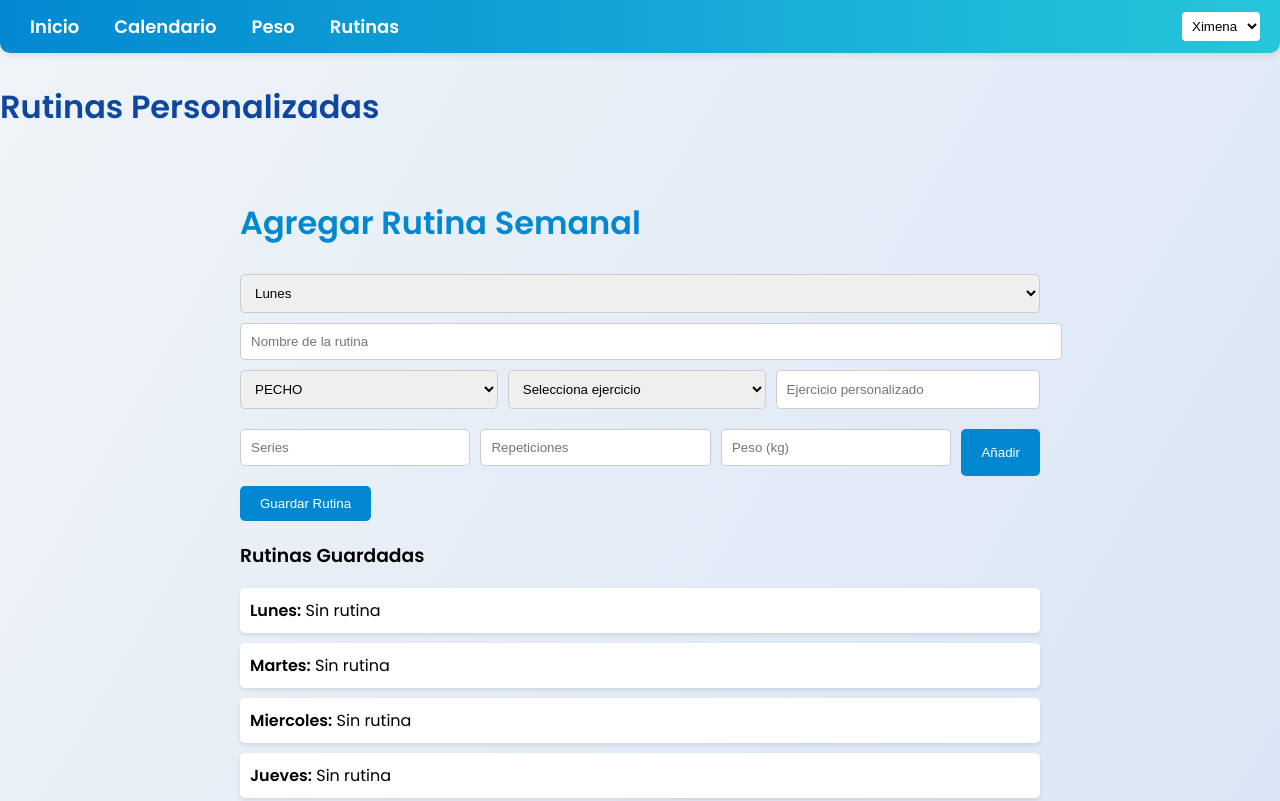
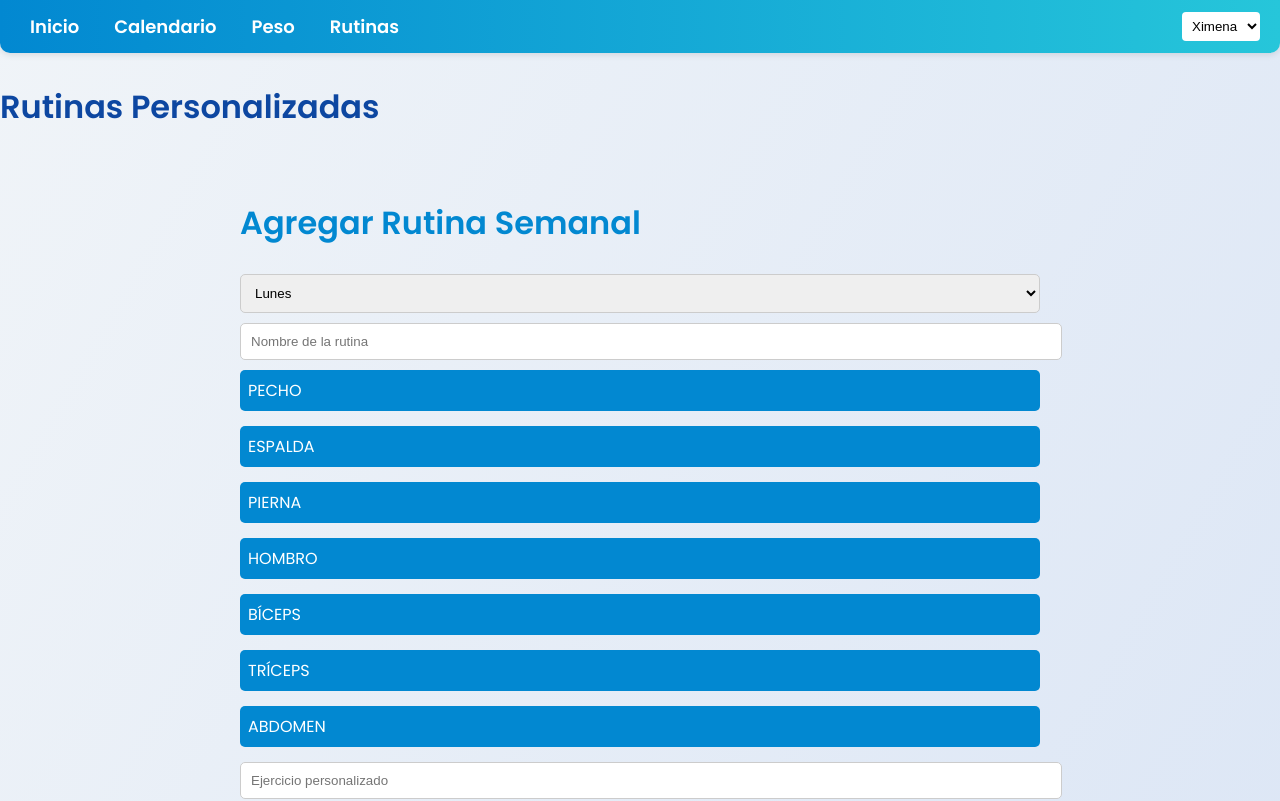
Before and after one commit to Jamon1405/Reto90Dias, a Next.js app: page /routine in a window 1280 px wide. Shown: the top 801 px of the page. Built offline with nearby package versions, Linux system fonts and the light colour scheme.

Commit message:
Simplify routine builder and improve transitions

```diff
--- a/src/components/RoutineManager.js
+++ b/src/components/RoutineManager.js
@@ -10,12 +10,8 @@ const RoutineManager = () => {
   const [weekday, setWeekday] = useState('lunes');
   const [routineName, setRoutineName] = useState('');
   const muscleGroups = Object.keys(exercisesData);
-  const [selectedGroup, setSelectedGroup] = useState(muscleGroups[0]);
-  const [selectedExercise, setSelectedExercise] = useState('');
+  const [openGroup, setOpenGroup] = useState(null);
   const [customExercise, setCustomExercise] = useState('');
-  const [sets, setSets] = useState('');
-  const [reps, setReps] = useState('');
-  const [weight, setWeight] = useState('');
   const [routineExercises, setRoutineExercises] = useState([]);
   const [routines, setRoutines] = useState({});
 
@@ -33,17 +29,9 @@ const RoutineManager = () => {
     return () => window.removeEventListener('routinesUpdated', handler);
   }, [user]);
 
-  const addExercise = () => {
-    const name = customExercise.trim() || selectedExercise;
-    if (name && sets && reps) {
-      setRoutineExercises((prev) => [
-        ...prev,
-        { group: selectedGroup, name, sets, reps, weight },
-      ]);
-      setSets('');
-      setReps('');
-      setWeight('');
-      setCustomExercise('');
+  const addExercise = (name) => {
+    if (name) {
+      setRoutineExercises((prev) => [...prev, name]);
     }
   };
 
@@ -85,74 +73,57 @@ const RoutineManager = () => {
         onChange={(e) => setRoutineName(e.target.value)}
         placeholder="Nombre de la rutina"
       />
-      <div style={{ display: 'flex', gap: '10px', marginBottom: '10px' }}>
-        <select
-          value={selectedGroup}
-          onChange={(e) => {
-            setSelectedGroup(e.target.value);
-            setSelectedExercise('');
-            setCustomExercise('');
+      {muscleGroups.map((group) => (
+        <div key={group} style={{ marginBottom: '10px' }}>
+          <div
+            style={groupHeaderStyle}
+            onClick={() => setOpenGroup(openGroup === group ? null : group)}
+          >
+            {group}
+          </div>
+          <div
+            style={{
+              overflow: 'hidden',
+              maxHeight: openGroup === group ? '500px' : '0',
+              transition: 'max-height 0.3s ease',
             }}
-          style={inputStyle}
           >
-          {muscleGroups.map((group) => (
-            <option key={group} value={group}>
-              {group}
-            </option>
+            {exercisesData[group].map((ex) => (
+              <button
+                key={ex.name}
+                type="button"
+                style={exerciseButtonStyle}
+                onClick={() => addExercise(ex.name)}
+              >
+                {ex.name}
+              </button>
             ))}
-        </select>
-        <select
-          value={selectedExercise}
-          onChange={(e) => setSelectedExercise(e.target.value)}
-          style={inputStyle}
-        >
-          <option value="" disabled>
-            Selecciona ejercicio
-          </option>
-          {exercisesData[selectedGroup].map((ex) => (
-            <option key={ex.name} value={ex.name}>
-              {ex.name}
-            </option>
+          </div>
+        </div>
       ))}
-        </select>
       <input
         style={inputStyle}
         value={customExercise}
         onChange={(e) => setCustomExercise(e.target.value)}
         placeholder="Ejercicio personalizado"
       />
-      </div>
       <div style={{ display: 'flex', gap: '10px', marginBottom: '10px' }}>
-        <input
-          style={{ ...inputStyle, flex: 1 }}
-          type="number"
-          value={sets}
-          onChange={(e) => setSets(e.target.value)}
-          placeholder="Series"
-        />
-        <input
-          style={{ ...inputStyle, flex: 1 }}
-          type="number"
-          value={reps}
-          onChange={(e) => setReps(e.target.value)}
-          placeholder="Repeticiones"
-        />
-        <input
-          style={{ ...inputStyle, flex: 1 }}
-          type="number"
-          value={weight}
-          onChange={(e) => setWeight(e.target.value)}
-          placeholder="Peso (kg)"
-        />
-        <button type="button" style={buttonStyle} onClick={addExercise}>
-          Añadir
+        <button
+          type="button"
+          style={buttonStyle}
+          onClick={() => {
+            addExercise(customExercise.trim());
+            setCustomExercise('');
+          }}
+        >
+          Añadir Personalizado
         </button>
       </div>
       {routineExercises.length > 0 && (
         <ul style={{ listStyle: 'none', padding: 0 }}>
           {routineExercises.map((ex, idx) => (
             <li key={idx} style={routineStyle}>
-              {ex.name} - {ex.sets}x{ex.reps} - {ex.weight || 0}kg
+              {ex}
             </li>
           ))}
         </ul>
@@ -171,9 +142,7 @@ const RoutineManager = () => {
                 <ul style={{ listStyle: 'disc', marginLeft: '20px' }}>
                   {Array.isArray(routines[day].exercises)
                     ? routines[day].exercises.map((ex, i) => (
-                        <li key={i}>
-                          {ex.name} - {ex.sets}x{ex.reps} - {ex.weight || 0}kg
-                        </li>
+                        <li key={i}>{ex}</li>
                       ))
                     : <li>{routines[day].exercises}</li>}
                 </ul>
@@ -220,6 +189,7 @@ const buttonStyle = {
   border: 'none',
   borderRadius: '5px',
   cursor: 'pointer',
+  transition: 'background-color 0.3s',
 };
 
 const routineStyle = {
@@ -230,4 +200,27 @@ const routineStyle = {
   boxShadow: '0 2px 4px rgba(0,0,0,0.1)',
 };
 
+const groupHeaderStyle = {
+  backgroundColor: '#0288d1',
+  color: '#fff',
+  padding: '8px',
+  borderRadius: '5px',
+  cursor: 'pointer',
+  marginBottom: '5px',
+  transition: 'background-color 0.3s',
+};
+
+const exerciseButtonStyle = {
+  backgroundColor: '#0288d1',
+  color: '#fff',
+  padding: '8px',
+  border: 'none',
+  borderRadius: '5px',
+  cursor: 'pointer',
+  display: 'block',
+  width: '100%',
+  marginBottom: '5px',
+  transition: 'background-color 0.3s',
+};
+
 export default RoutineManager;
```
Also changed, not shown: src/components/Calendar.js (+37 -27 lines). Lines whose indentation alone changed are shown as unchanged.
